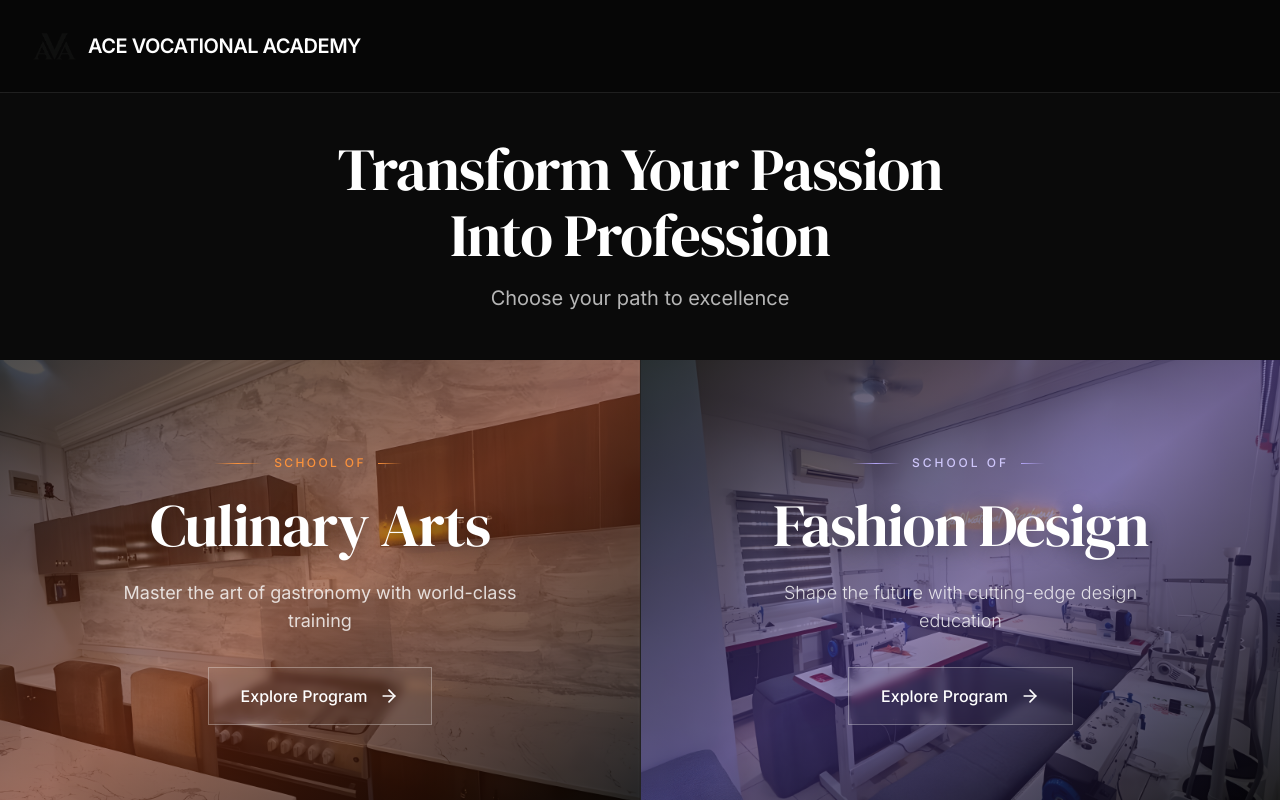
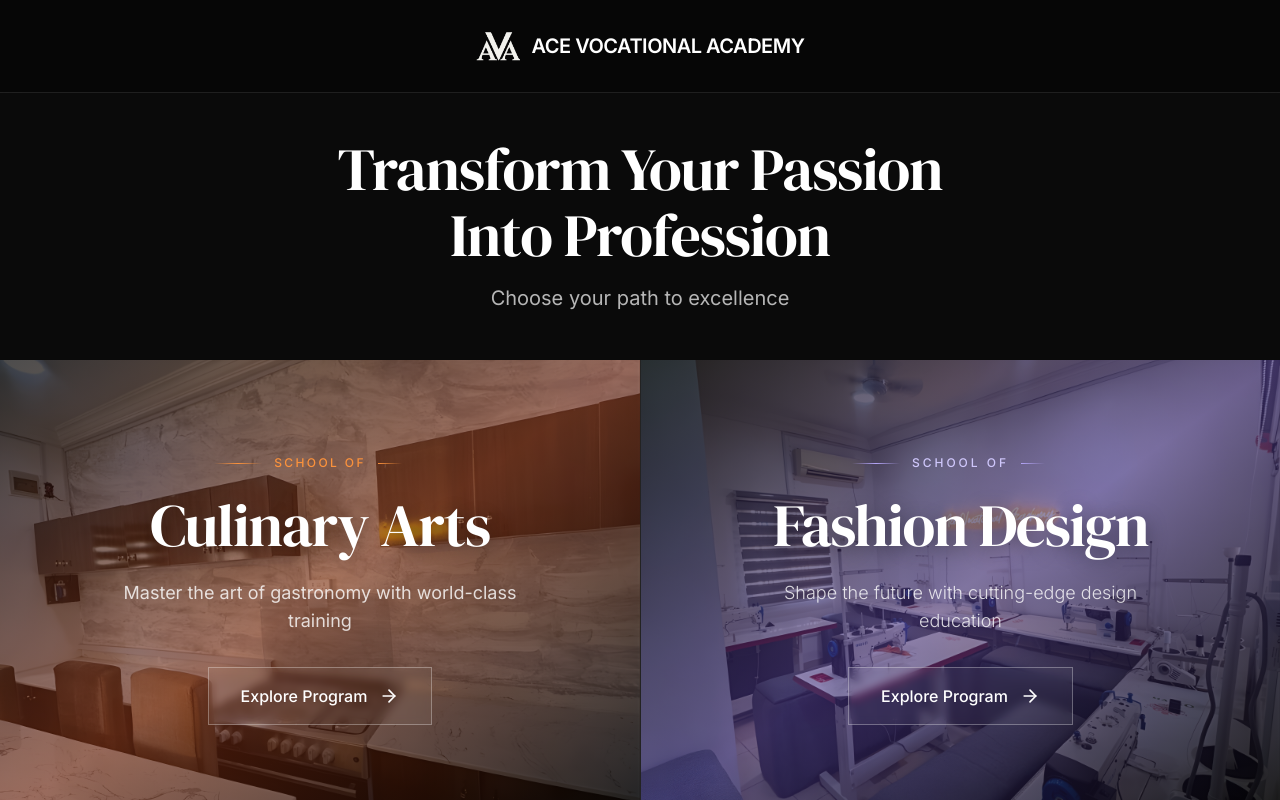
Before and after one commit to amir-talib/ava, a Next.js app: page / in a window 1280 px wide. Built offline with nearby package versions, Linux system fonts and the light colour scheme.

Commit message:
Update landing page header: use dark logo and center content

```diff
--- a/src/app/page.tsx
+++ b/src/app/page.tsx
@@ -11,9 +11,9 @@ export default function LandingPage() {
       {/* Header - Minimal */}
       <header className="fixed top-0 left-0 right-0 z-50 bg-black/30 backdrop-blur-md border-b border-white/10">
         <div className="container-custom py-4 md:py-5 lg:py-6">
-          <Link href="/" className="flex items-center space-x-2 md:space-x-3">
+          <Link href="/" className="flex items-center justify-center space-x-2 md:space-x-3">
             <Image
-              src="/ava-logo.png"
+              src="/ava-logo-dark.png"
               alt="Ace Vocational Academy"
               width={36}
               height={36}
```
Also changed, not shown: images/logo for dark bg.png (added), public/ava-logo-dark.png (added).
